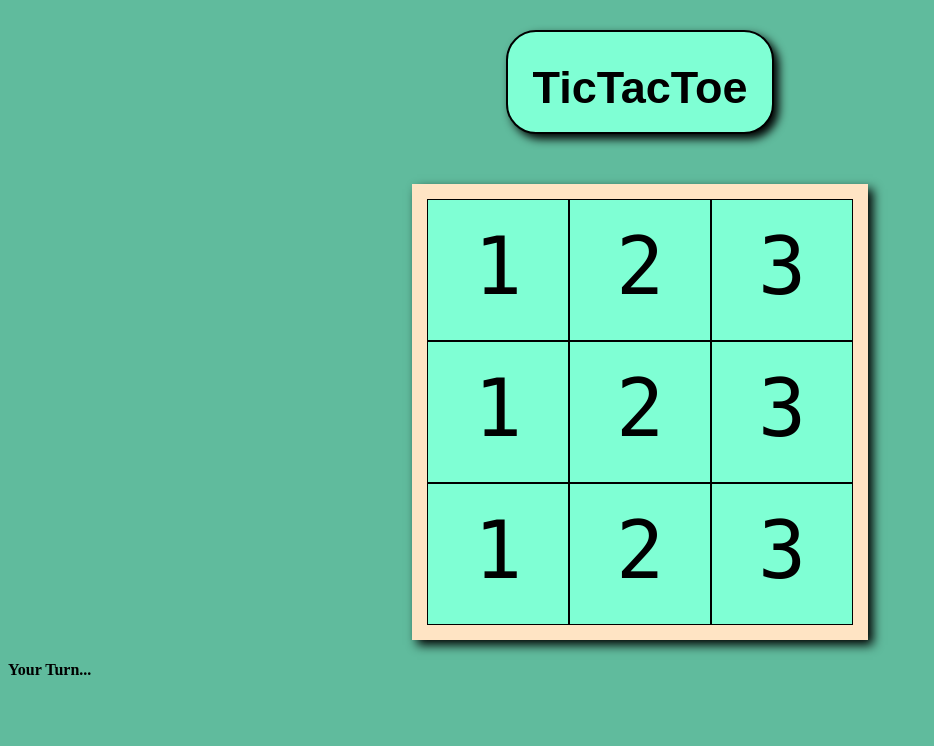
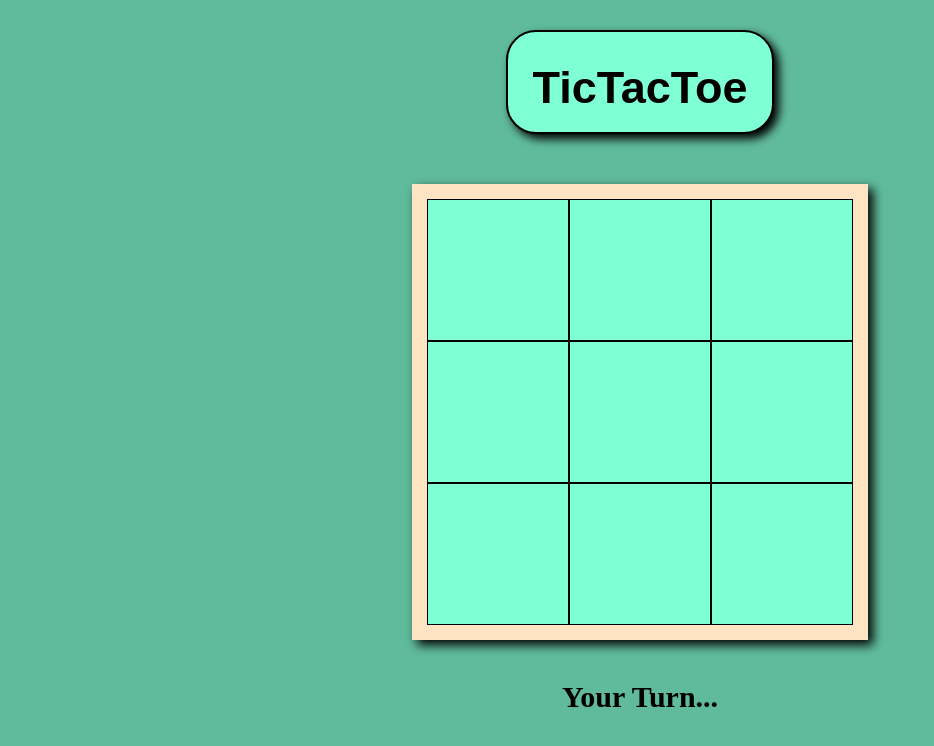
Before and after one commit to ArielStarling25/3MonthJourneyWebApp, a PHP site: page /MiniApps/TicTacToe/index.php in a window 1280 px wide. Shown: the top 746 px of the page, without its empty margins (0-934 px from the left). Run offline with PHP 8.4, Linux system fonts and the light colour scheme.

Commit message:
Basic JS working in TicTacToe MiniApp

```diff
--- a/MiniApps/TicTacToe/index.php
+++ b/MiniApps/TicTacToe/index.php
@@ -24,5 +24,6 @@
     <div class="prompt">
         <h4>Your Turn...</h4>
     </div>
+    <script src="script.js"></script>
 </body>
 </html>
--- a/MiniApps/TicTacToe/script.js
+++ b/MiniApps/TicTacToe/script.js
@@ -0,0 +1,7 @@
+'use strict';
+
+let gridElements = document.querySelectorAll('.grid div');
+
+for (let i = 0; i < gridElements.length; i++) {
+  gridElements[i].textContent = '';
+}
--- a/MiniApps/TicTacToe/style.css
+++ b/MiniApps/TicTacToe/style.css
@@ -12,6 +12,7 @@ html {
   border: 2px solid black;
   border-radius: 30px;
   box-shadow: 5px 5px 10px black;
+  overflow-y: hidden;
 }
 
 .titleBox h1 {
@@ -53,3 +54,14 @@ html {
 .grid div:active {
   background-color: white;
 }
+
+.prompt {
+  margin-left: auto;
+  margin-right: auto;
+  margin-top: 30px;
+}
+
+.prompt h4 {
+  text-align: center;
+  font-size: 30px;
+}
```
